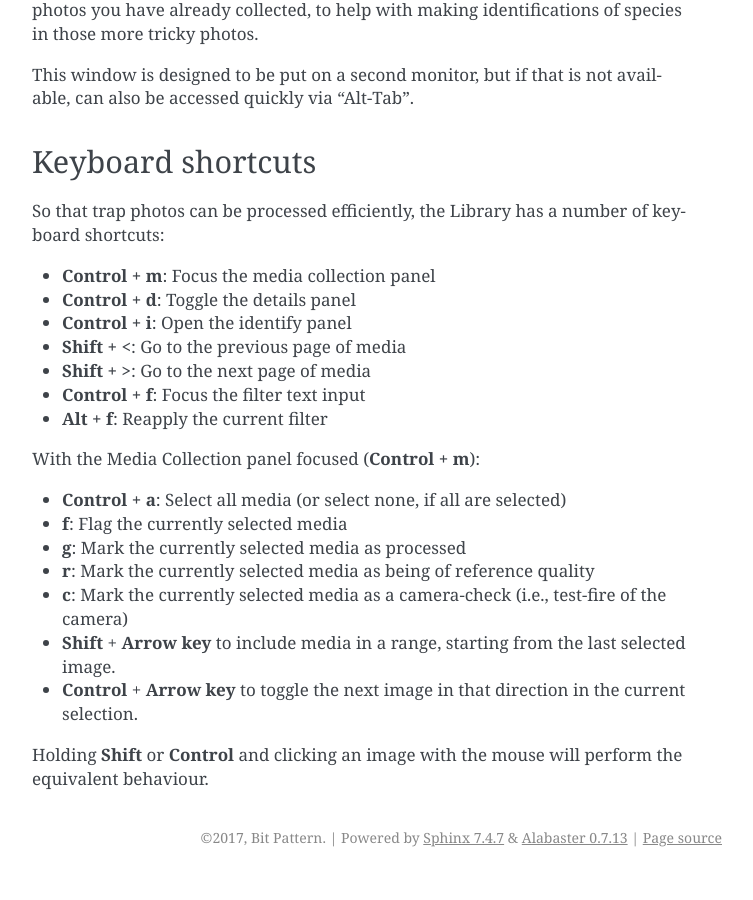
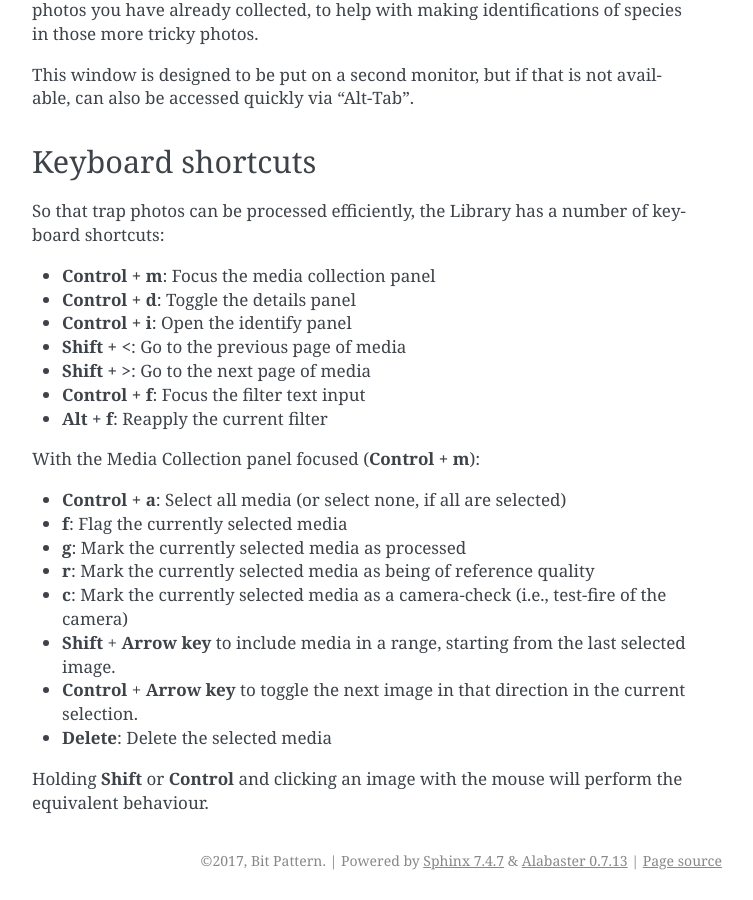
Before and after one commit to heidihendry/camelot, a Sphinx documentation site: the page built from doc/library.rst, in a window 1280 px wide and 900 px high, scrolled down 4608 px. Shown: the whole window, without its empty margins (388-1141 px from the left). Built offline with Sphinx 7.4.7, drawn with Linux system fonts in a browser that asks for light colours; before the commit the page ends 5485 px from its top, so only the background shows below that.

Commit message:
Document delete keyboard shortcut

```diff
--- a/doc/library.rst
+++ b/doc/library.rst
@@ -206,5 +206,6 @@ With the Media Collection panel focused (**Control + m**):
    test-fire of the camera)
 -  **Shift** + **Arrow key** to include media in a range, starting from the last selected image.
 -  **Control** + **Arrow key** to toggle the next image in that direction in the current selection.
+-  **Delete**: Delete the selected media
 
 Holding **Shift** or **Control** and clicking an image with the mouse will perform the equivalent behaviour.
```
